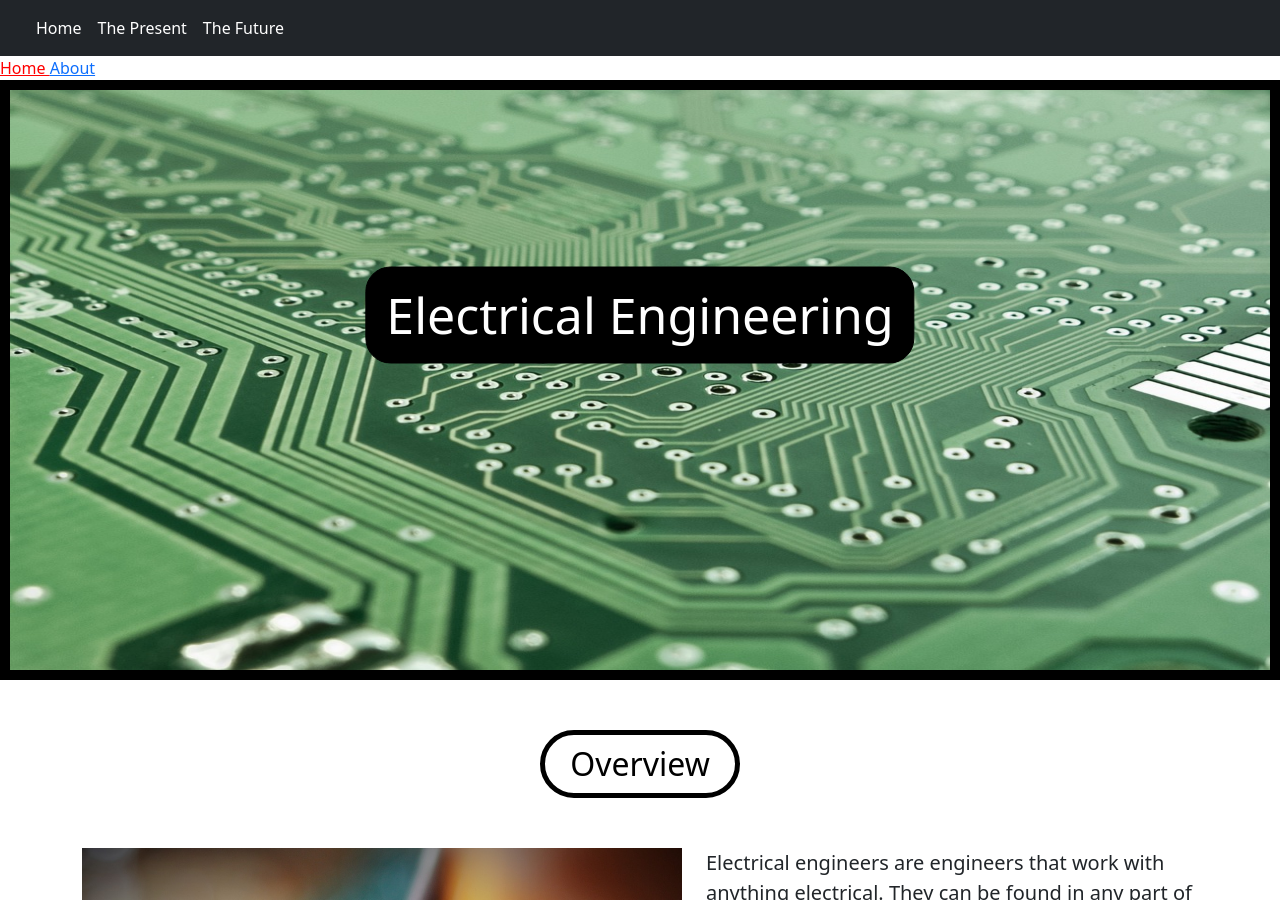
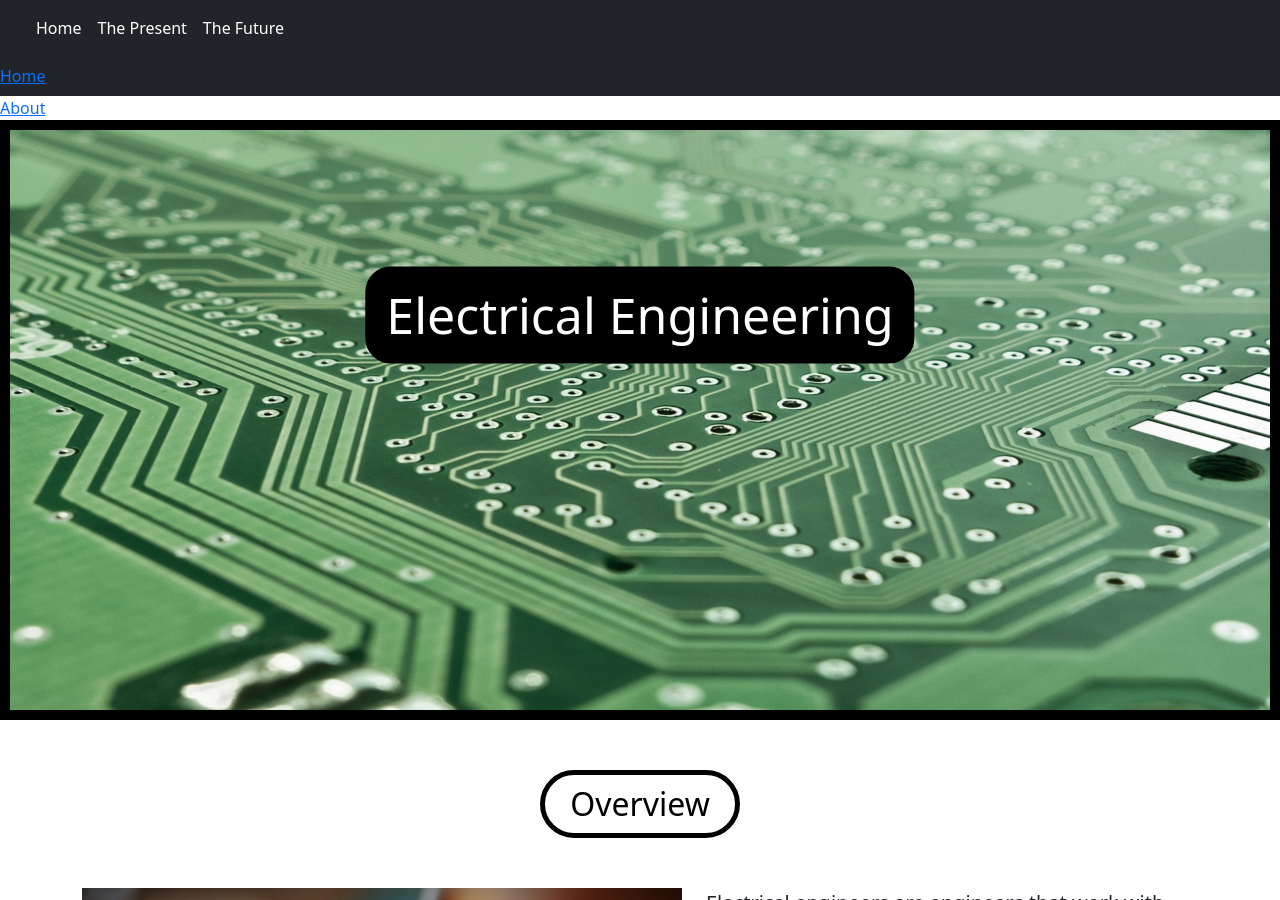
Before and after one commit to thomasd7021/sep10-freedom-project, a Jekyll site: the page built from index.html, in a window 1280 px wide and 900 px high. Built offline with Jekyll 4.4.1, drawn with Linux system fonts in a browser that asks for light colours.

Commit message:
Tue, May 23, 2023, 9:41 AM -04:00

```diff
--- a/_includes/nav.html
+++ b/_includes/nav.html
@@ -19,7 +19,7 @@
     </div>
   </nav>
   <nav>
-    <a href="/" {% if page.url == "/" %}style="color: red;"{% endif %}>
+    <a href="/" {% if page.url == "/" %}class="navbar sticky-top navbar-expand bg-dark" data-bs-theme="dark"{% endif %}>
       Home
     </a>
     <a href="/about.html" {% if page.url == "/about.html" %}style="color: red;"{% endif %}>
```
Also changed, not shown: 1 other file.
